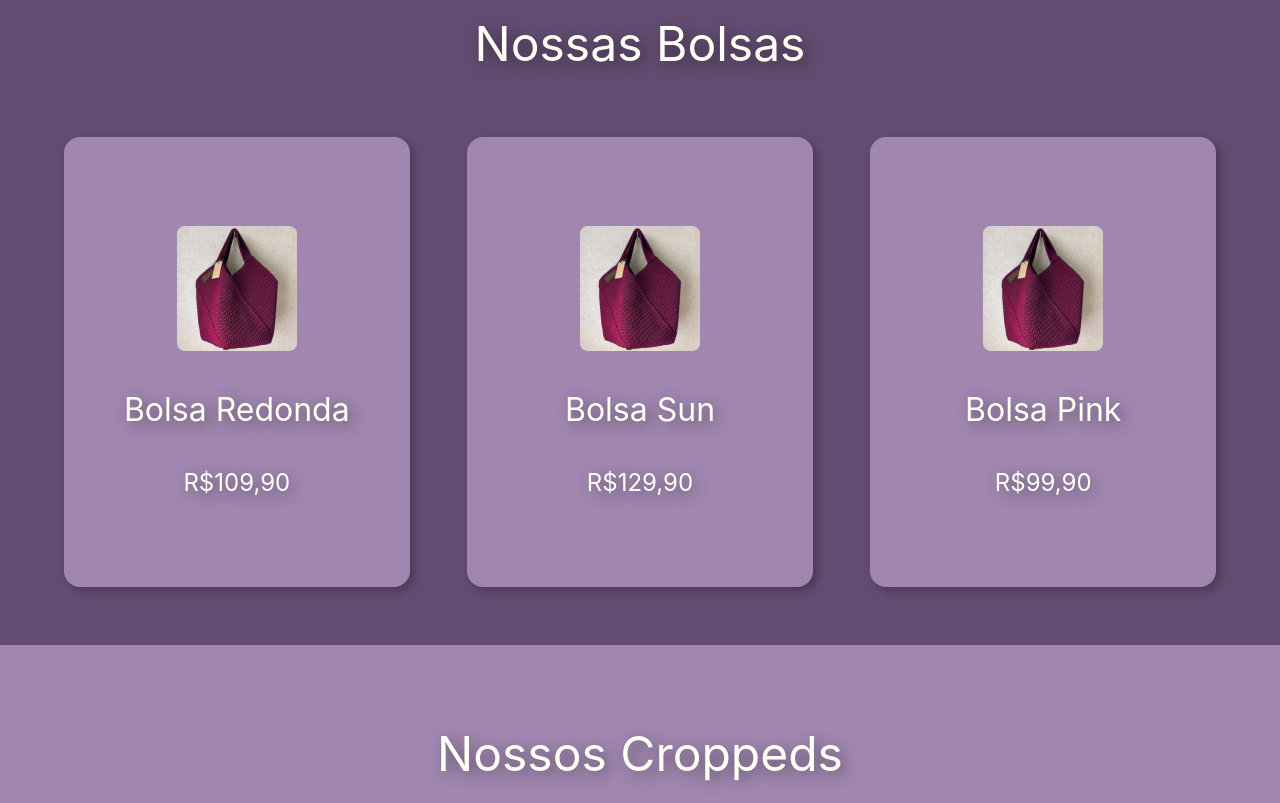
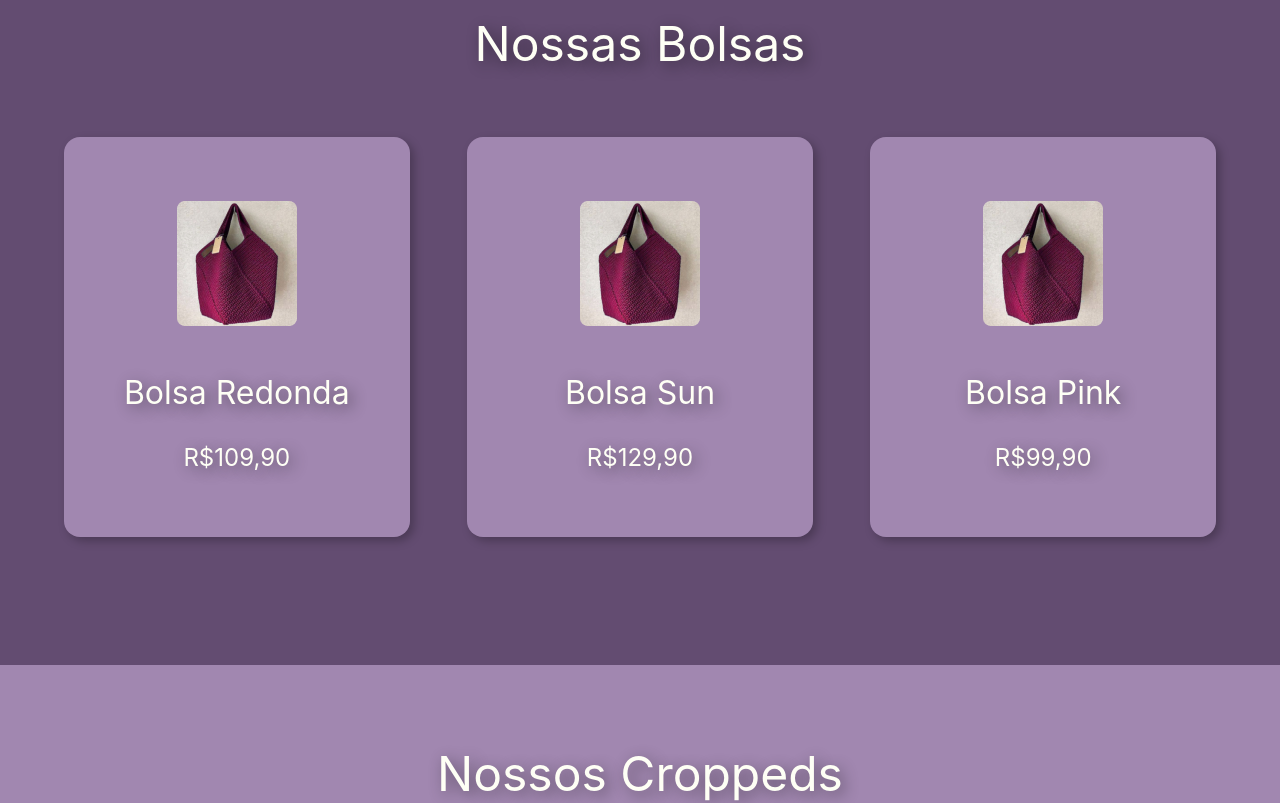
Before and after one commit to yamashita-tiemi/croche_da_lele, a Next.js app: page / in a window 1280 px wide. Shown: the part 2420-3223 px from the top of the page. Built offline with nearby package versions, Linux system fonts and the light colour scheme.

Commit message:
adjusts in height

```diff
--- a/src/components/Article/index.tsx
+++ b/src/components/Article/index.tsx
@@ -105,7 +105,7 @@ export function ArticleShop({ title, color, colorCard, src1, alt1, titleItem1, p
             bg={color}
             as="article"
             width={"100%"}
-            height={"710px"}
+            // height={"710px"}
             align={"center"}
             paddingTop={20}
             paddingBottom={32}
--- a/src/components/Card/index.tsx
+++ b/src/components/Card/index.tsx
@@ -59,18 +59,22 @@ export function CardShop({ src, alt, title, text, width, height, color, w }:Card
         <Stack
             bg={color}
             width={"30%"}
-            height={"450px"}
+            minHeight={"400px"}
             boxShadow={"4px 4px 10px 0px rgba(0, 0, 0, 0.25)"}
-            paddingX={12}
-            paddingY={9}
+            padding={10}
             borderRadius={"16px"}
             align={"center"}
             justifyContent={"center"}
-            spacing={10}
+            spacing={12}
         >
             <ImageCard src={src} alt={alt} width={width} height={height} w={w}/>
-            <TitleSection title={title} size={"32px"} />
-            <TextCardShop text={text}></TextCardShop>
+            <Stack
+                spacing={8}
+                align={"center"}
+            >
+                <TitleSection title={title} size={"32px"}/>
+                <TextCardShop text={text}/>
+            </Stack>
         </Stack>
     )
 }
```
